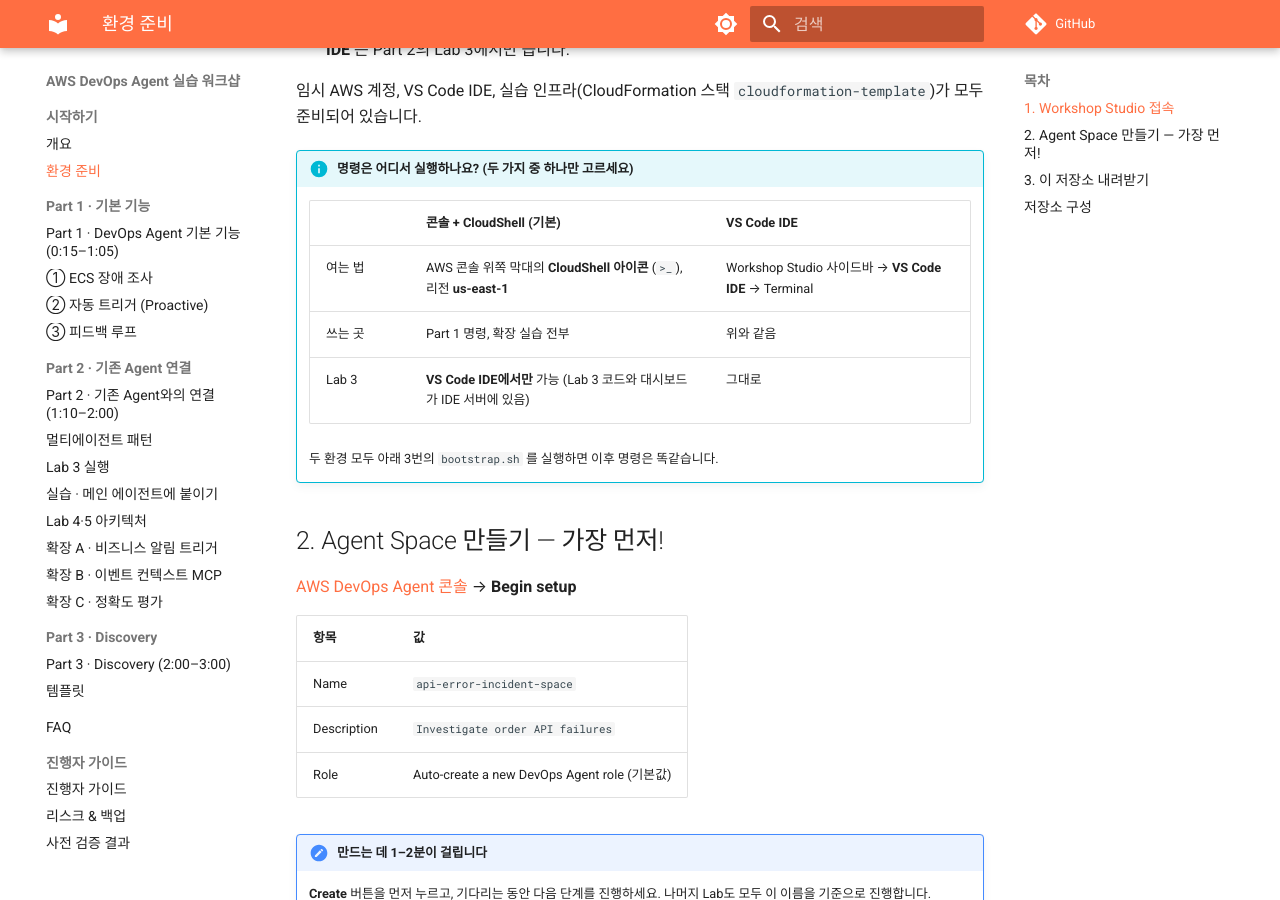
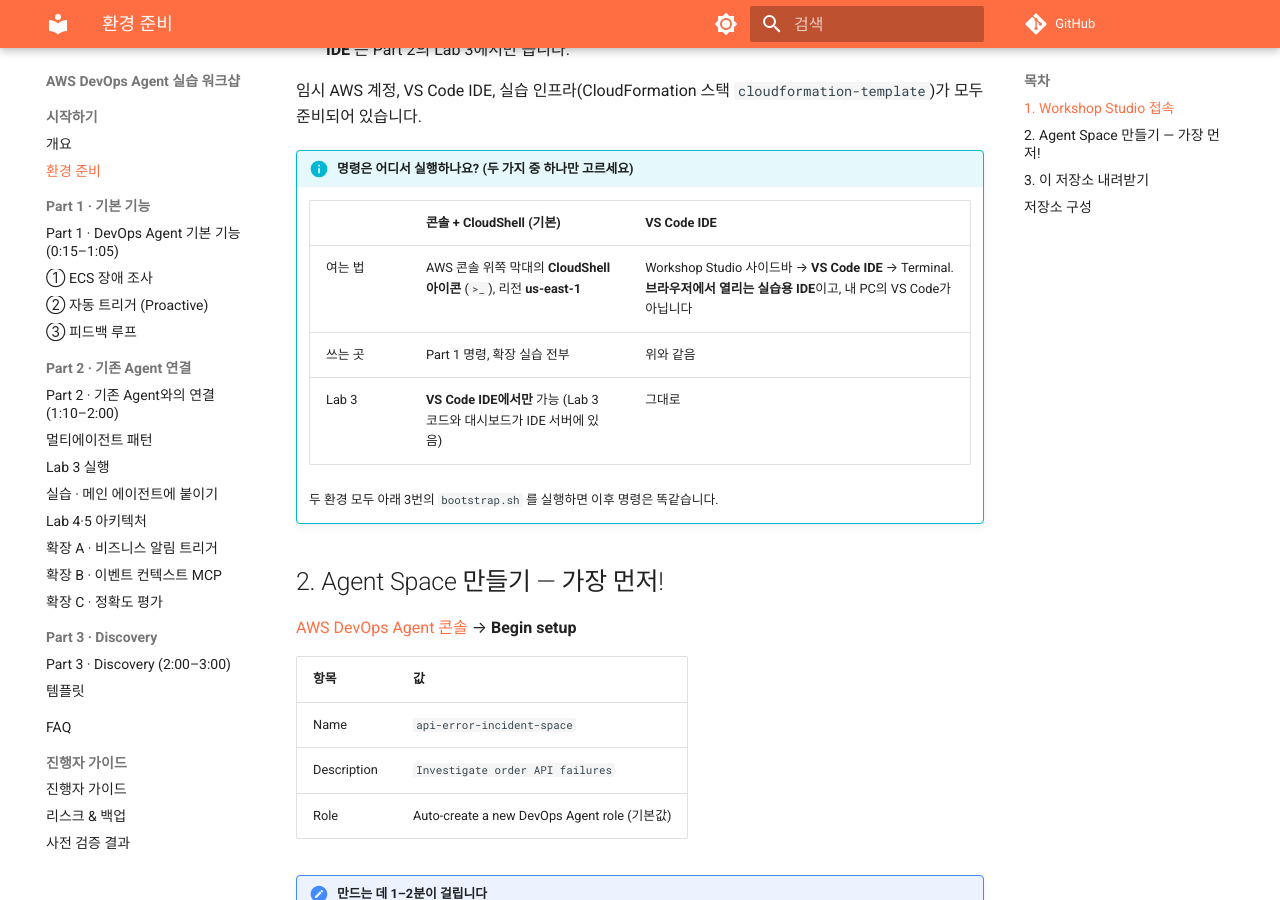
Before and after one commit to hsr87/devops-agent-workshop-kr, an MkDocs documentation site: the page built from docs/setup.md, in a window 1280 px wide and 900 px high, scrolled down 437 px. Built offline with MkDocs 1.6.1 and Material for MkDocs 9.7.7, drawn with Linux system fonts in a browser that asks for light colours; comment, search, counter and statistics services are not loaded.

Commit message:
Setup: clarify the VS Code IDE is the browser IDE, not local VS Code
Co-Authored-By: Claude Opus 5.5 <noreply@anthropic.com>

```diff
--- a/docs/setup.md
+++ b/docs/setup.md
@@ -16,7 +16,7 @@
 !!! info "명령은 어디서 실행하나요? (두 가지 중 하나만 고르세요)"
     | | 콘솔 + CloudShell (기본) | VS Code IDE |
     |---|---|---|
-    | 여는 법 | AWS 콘솔 위쪽 막대의 **CloudShell 아이콘** (`>_`), 리전 **us-east-1** | Workshop Studio 사이드바 → **VS Code IDE** → Terminal |
+    | 여는 법 | AWS 콘솔 위쪽 막대의 **CloudShell 아이콘** (`>_`), 리전 **us-east-1** | Workshop Studio 사이드바 → **VS Code IDE** → Terminal. **브라우저에서 열리는 실습용 IDE**이고, 내 PC의 VS Code가 아닙니다 |
     | 쓰는 곳 | Part 1 명령, 확장 실습 전부 | 위와 같음 |
     | Lab 3 | **VS Code IDE에서만** 가능 (Lab 3 코드와 대시보드가 IDE 서버에 있음) | 그대로 |
 
```
